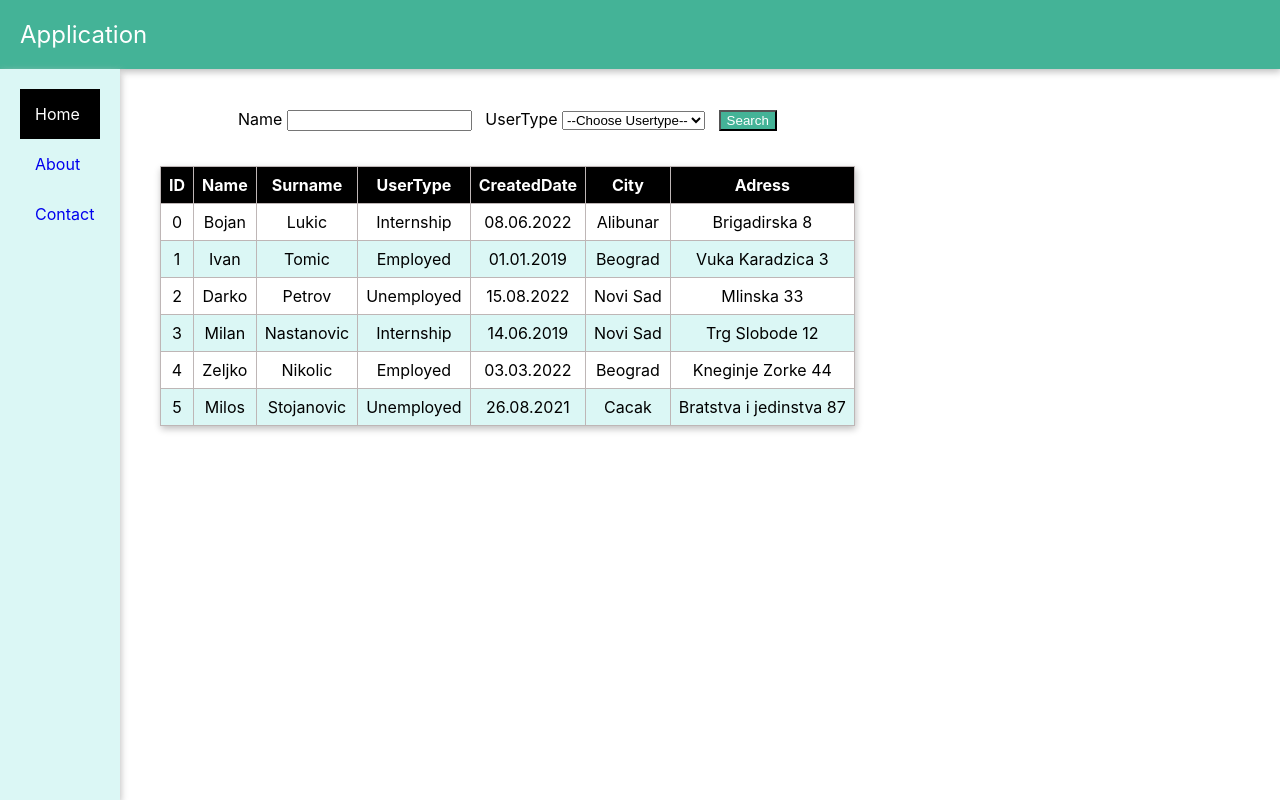
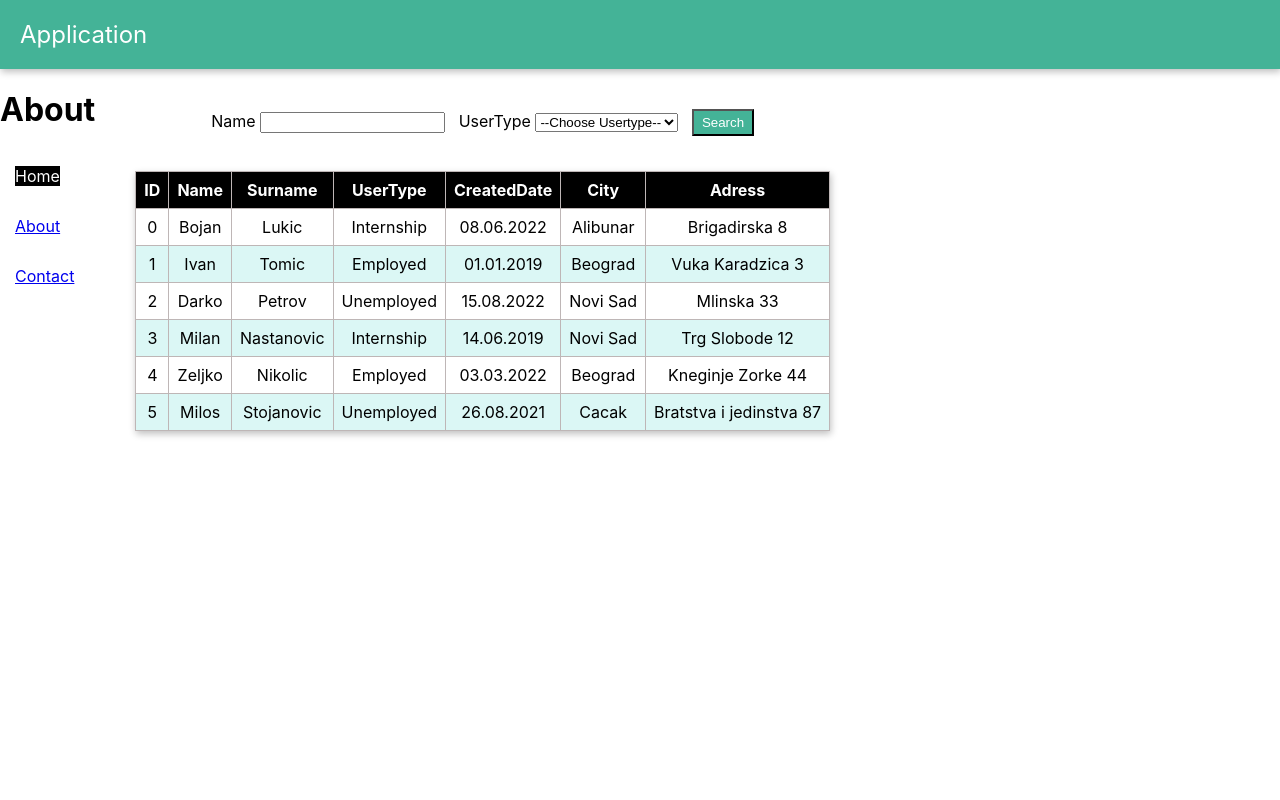
Before and after one commit to bojanlukic/React-Add-User, a React (Create React App) app: page /about in a window 1280 px wide. Built offline with nearby package versions, Linux system fonts and the light colour scheme; data requests are answered from the project's data file.

Commit message:
Still learning

```diff
--- a/package.json
+++ b/package.json
@@ -8,6 +8,7 @@
     "@testing-library/user-event": "^13.5.0",
     "react": "^18.2.0",
     "react-dom": "^18.2.0",
+    "react-router-dom": "^6.3.0",
     "react-scripts": "5.0.1",
     "web-vitals": "^2.1.4"
   },
--- a/src/App.css
+++ b/src/App.css
@@ -36,18 +36,19 @@ ul{
   padding: 0;
   width: 80px;
 }
-a {
+li {
   display: block;
   padding: 15px;
-  text-decoration: none;
+
 
 }
 .active{
   background-color:black;
   color: white;
+  text-decoration: none;
 }
 
-a:hover:not(.active) {
+li:hover:not(.active) {
   background-color: rgb(68, 179, 151);
   color: white;
 }
@@ -70,6 +71,6 @@ th {
   color: white;
 }
 tr:hover {
-  background-color: black;
+  background-color: rgb(68, 179, 151);
   color: white;
 }
--- a/src/App.js
+++ b/src/App.js
@@ -1,24 +1,31 @@
 import "./../src/App.css";
-import Persons from "./components/Person";
+import Persons from "./components/Persons";
+import About from "./components/About";
+import Contact from "./components/Contact";
+import { BrowserRouter as Router, Route, Link, Routes } from "react-router-dom";
 
 function App() {
   return (
     <div className="app">
       <header>Application</header>
       <div className="page-body">
-        <aside>
+        <div>
+          <Router>
+            <Routes>
+              <Route exact path="/" element={<h1>Home</h1>} />
+              <Route exact path="about" element={<About/>} />
+              <Route exact path="contact" element={<Contact/>} />
+            </Routes>
+
+            <div className="list">
           <ul>
-            <li>
-              <a className="active" href="https://www.google.com/">Home</a>
-            </li>
-            <li>
-              <a href="https://www.google.com/">About</a>
-            </li>
-            <li>
-              <a href="https://www.google.com/">Contact</a>
-            </li>
+            <li ><Link className="active" to="/">Home</Link></li>
+            <li><Link to="about">About</Link></li>
+            <li><Link to="contact">Contact</Link></li>
           </ul>
-        </aside>
+        </div>
+          </Router>
+        </div>
         <div className="main">
           <Persons />
         </div>
--- /dev/null
+++ b/src/components/About.js
@@ -0,0 +1,11 @@
+import React from "react";
+
+function About() {
+  return (
+    <div>
+      <h1>About</h1>
+    </div>
+  );
+}
+
+export default About;
--- /dev/null
+++ b/src/components/Contact.js
@@ -0,0 +1,11 @@
+import React from 'react'
+
+function Contact() {
+  return (
+      <div>
+          <h1>Contact</h1>
+      </div>
+  )
+}
+
+export default Contact
--- a/src/components/Person.css
+++ b/src/components/Persons.css
@@ -1,6 +1,8 @@
 .btn {
     color: white;
     background-color: rgb(68, 179, 151);
+    cursor: pointer;
+    padding: 4px 8px;
 }
 .btn:hover {
     background-color:black;
--- a/src/components/Person.js
+++ b/src/components/Persons.js
@@ -1,5 +1,5 @@
 import { useEffect, useState } from 'react';
-import './Person.css'
+import './Persons.css'
 
 function Persons() {
   const [employees, setEmployees] = useState([]);
@@ -31,7 +31,7 @@ function Persons() {
     let test = true;
 
     if (name !== '') {
-      if (item.Name.toUpperCase().includes(name.toUpperCase()) === false) {
+      if (item.Name .toLowerCase().includes(name.toLowerCase()) === false) {
         test = false;
       }
     }
```
Also changed, not shown: 1 other file (tests, documents, lock files or other folders).
